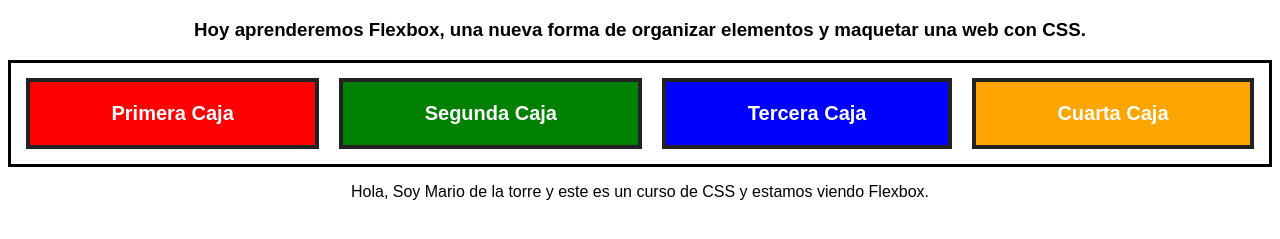
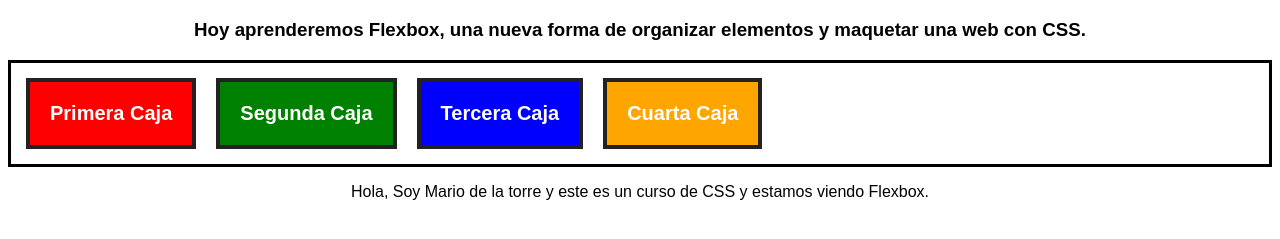
Before and after one commit to MarioDeLaTorreR/Introduction-SAAS, a plain HTML site: page Flexbox/Introduction-to-Flexbox/index.html in a window 1280 px wide. Shown: the part 61-300 px from the top of the page. Drawn offline with Linux system fonts and the light colour scheme.

Commit message:
Add files via upload

```diff
--- a/Flexbox/Introduction-to-Flexbox/styles.css
+++ b/Flexbox/Introduction-to-Flexbox/styles.css
@@ -1,4 +1,5 @@
 body{
+    --rojo: red;/*Una de las formas de  declarar una variable*/
     font-family: Arial, Helvetica, sans-serif;
     text-align: center;
 }
@@ -18,8 +19,8 @@ body{
 }
 
 .caja{
-    flex-grow: 1;
-
+    /*flex-grow: 1;Sirve para especificar que cantidad de espacio puede usar cada elemento flex */
+    /*flex-basis: calc((100% / 3) - 68px); Se pueden combinar para hacer elementos flexibles*/
 
     font-size: 20px;
     font-weight: bold;
@@ -32,7 +33,7 @@ body{
 }
 
 .red{
-    background: red;
+    background: var(--rojo);
 }
 
 .green{
@@ -40,9 +41,11 @@ body{
 }
 
 .blue{
+    /*flex-shrink: 0;Sirve para reducir el tamaño de una caja lo contrario a flex-grow*/
     background: blue;
 }
 
 .orange{
+    /*flex-basis: 100%;Sirve para declarar el ancho minimo o ancho base*/
     background: orange;
 }
```
